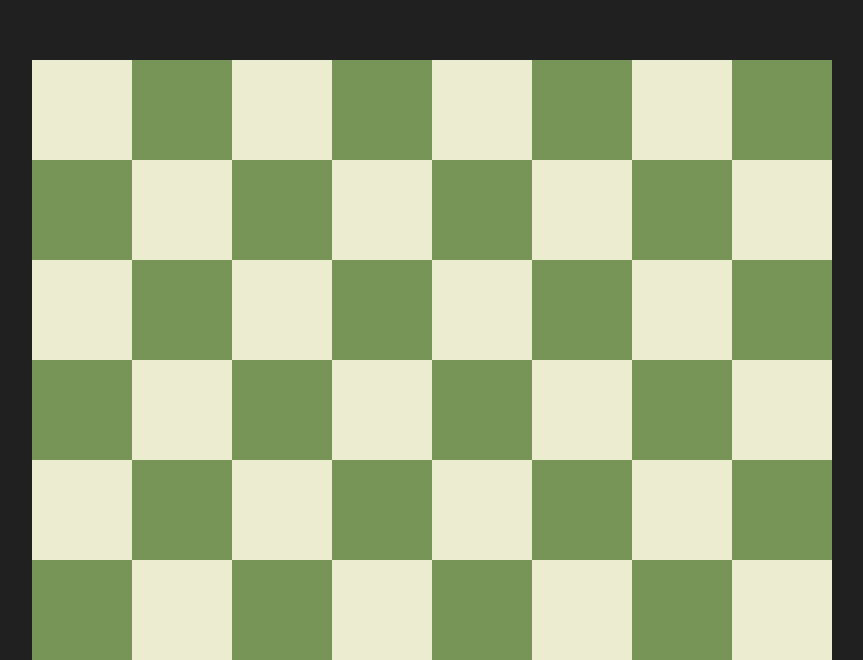
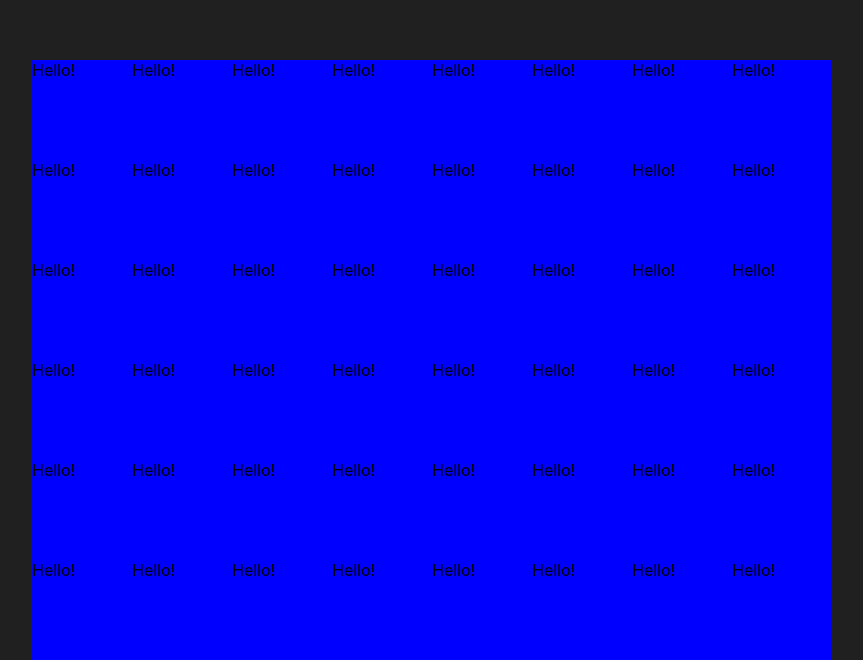
Before and after one commit to jtsui23-code/chessapp, a React (Create React App) app: page / in a window 1280 px wide. Shown: the part 140-800 px from the top of the page, without its empty margins (208-1071 px from the left). Built offline with nearby package versions, Linux system fonts and the light colour scheme.

Commit message:
CreatedTile component now using it in the Chessboard

```diff
--- a/src/components/Tile/Tile.tsx
+++ b/src/components/Tile/Tile.tsx
@@ -0,0 +1,6 @@
+import './Tile.css'
+
+export default function Tile() {
+
+    return <div> Hello! </div>
+}
--- a/src/components/chessboard/Chessboard.tsx
+++ b/src/components/chessboard/Chessboard.tsx
@@ -1,5 +1,6 @@
 import React from 'react';
 import './Chessboard.css';
+import Tile from '../Tile/Tile';
 
 const verticalAxis = [1,2,3,4,5,6,7,8];
 const horizontalAxis = ["a", "b", "c", "d", "e", "f", "g", "h"];
@@ -12,10 +13,10 @@ export default function Chessboard() {
               //   need to add 2 because i starts at 0 and j starts at an offset of 1
                 const number = i + j + 2;
                 if (number %2 ===0){
-                board.push(<div className="tile black-tile"> {} </div>)
+                board.push(<Tile />)
 
                 } else {
-                board.push(<div className="tile white-tile"> {} </div>)
+                board.push(<Tile />)
 
                 }
             }
```
